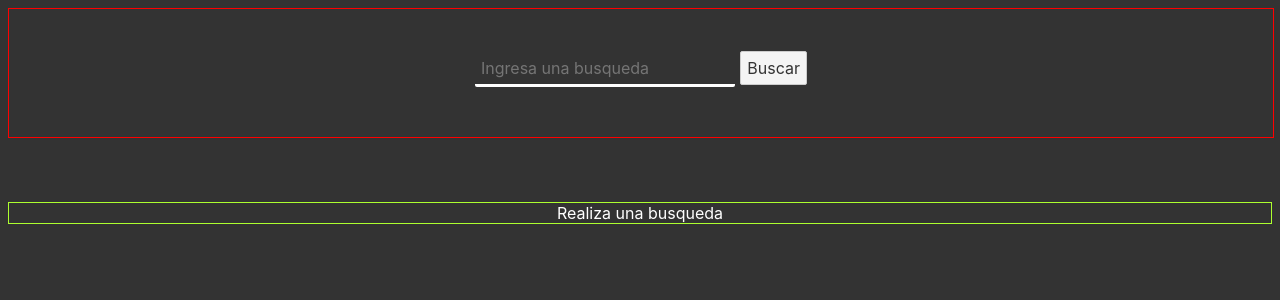
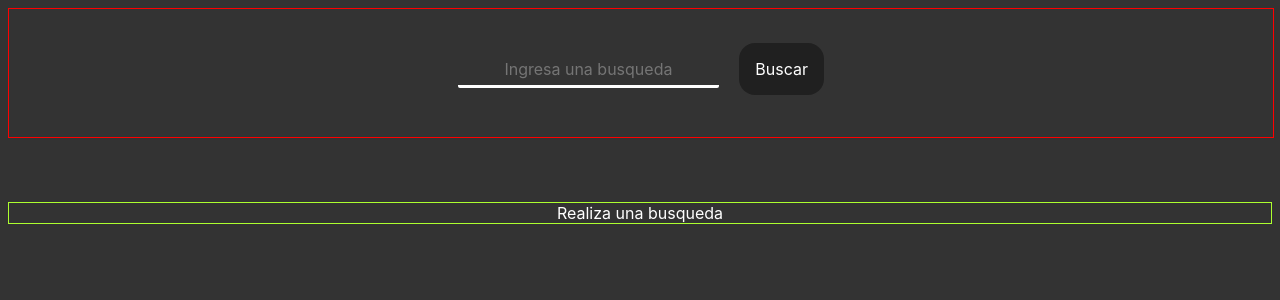
Before and after one commit to Lester-Alonzo/Svelte-pixabay-api, a Svelte app: page / in a window 1280 px wide. Shown: the top 300 px of the page. Built offline with nearby package versions, Linux system fonts and the light colour scheme.

Commit message:
terminando los estilos del formulario

```diff
--- a/src/Formulario.svelte
+++ b/src/Formulario.svelte
@@ -14,5 +14,19 @@
         border: none;
         border-bottom: 3px solid white;
         color: white;
+        text-align: center;
+    }
+    input:focus{
+        border-bottom:4px solid yellowgreen;
+        color: yellowgreen;
+    }
+
+    button{
+        border: none;
+        background-color: rgb(32, 32, 32);
+        padding: 1em;
+        margin-left: 1em;
+        color: white;
+        border-radius: 1rem;
     }
 </style>
```
